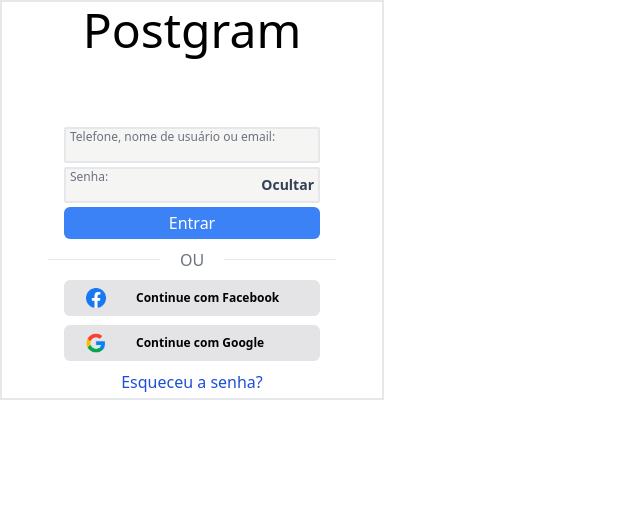
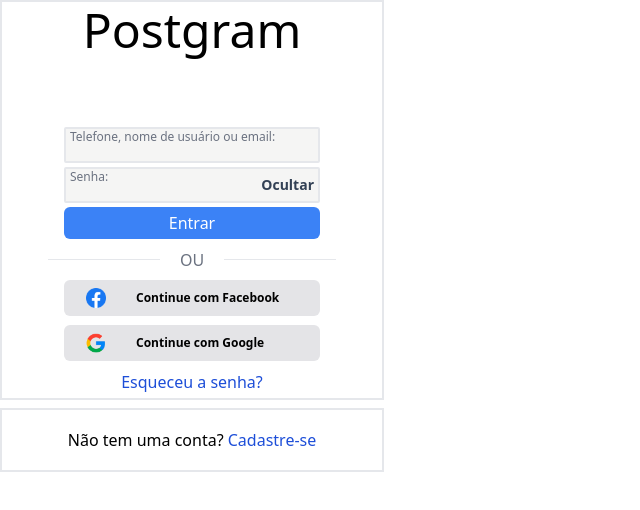
Before and after one commit to joaovicsa/instagram-project, a React (Vite) app in the folder instagram-alike/: page / in a window 1280 px wide. Shown: the top 510 px of the page, without its empty margins (0-640 px from the left). Built offline with nearby package versions, Linux system fonts and the light colour scheme.

Commit message:
feat: adds create account component

```diff
--- /dev/null
+++ b/instagram-alike/src/components/signup.tsx
@@ -0,0 +1,14 @@
+/** @format */
+
+export const SignUp = (): JSX.Element => {
+  return (
+    <div className="border-gray border-2 w-96 h-16 flex justify-center items-center">
+      <span className="text-black">
+        Não tem uma conta?{' '}
+        <a href="./" className="text-blue-700">
+          Cadastre-se
+        </a>
+      </span>
+    </div>
+  )
+}
--- a/instagram-alike/src/templates/login.tsx
+++ b/instagram-alike/src/templates/login.tsx
@@ -2,10 +2,12 @@
 
 import { Alternatives } from '../components/alternatives'
 import { Input } from '../components/input'
+import { SignUp } from '../components/signup'
 
 function Login() {
   return (
-    <div className="container border-gray border-2 w-96 h-[400px] flex items-center justify-center flex-wrap">
+    <div className="w-96 flex flex-wrap gap-2">
+      <div className="border-gray border-2 w-96 h-[400px] flex items-center justify-center flex-wrap">
         <div className="w-full h-28">
           <h1 className="w-full h-full text-5xl text-center">Postgram</h1>
         </div>
@@ -22,6 +24,8 @@
         </section>
         <Alternatives />
       </div>
+      <SignUp />
+    </div>
   )
 }
 
```
Lines whose indentation alone changed are shown as unchanged.
